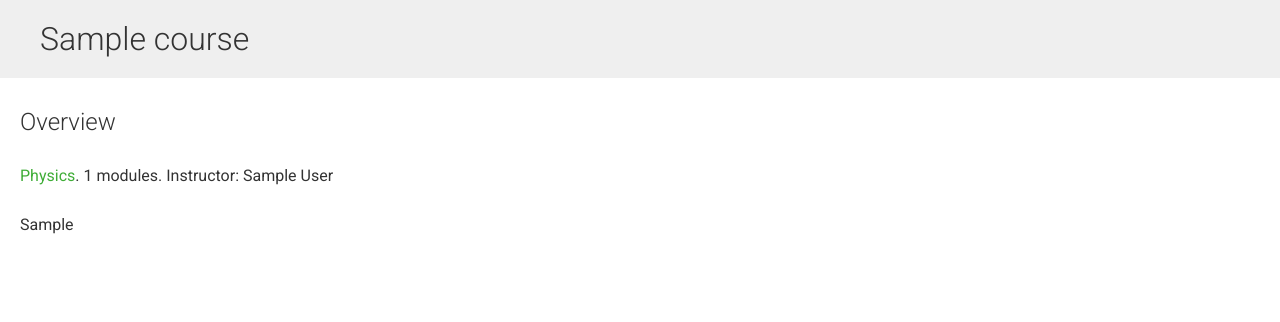
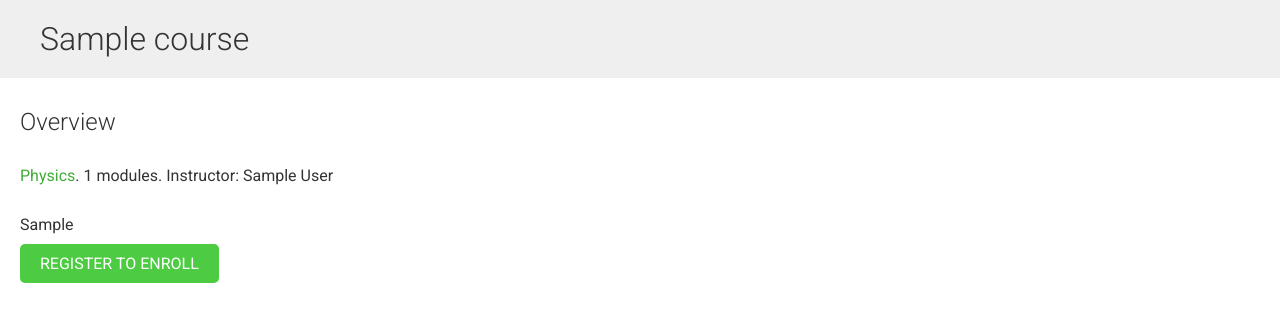
Before and after one commit to cewko/e-learning-platform, a Django app: a page that uses courses/templates/courses/course/detail.html in a window 1280 px wide. Shown: the part 54-376 px from the top of the page. Run offline with Django 5.2, Linux system fonts and the light colour scheme; data comes from the database, SQL or seed files in the repository; tables that the repository leaves empty hold one stand-in row (values such as "Sample post").

Commit message:
ability to encroll in courses

```diff
--- a/courses/models.py
+++ b/courses/models.py
@@ -31,6 +31,11 @@ class Course(models.Model):
     slug = models.SlugField(max_length=256, unique=True)
     overview = models.TextField()
     created = models.DateTimeField(auto_now_add=True)
+    students = models.ManyToManyField(
+        User,
+        related_name="courses_joined",
+        blank=True
+    )
 
     class Meta:
         ordering = ["-created"]
--- a/courses/templates/courses/course/detail.html
+++ b/courses/templates/courses/course/detail.html
@@ -18,6 +18,17 @@
                 Instructor: {{ object.owner.get_full_name }}
             </p>
             {{ object.overview|linebreaks }}
+            {% if request.user.is_authenticated %}
+                <form action="{% url 'student_enroll_course' %}" method="post">
+                    {{ enroll_form }}
+                    {% csrf_token %}
+                    <input type="submit" value="Enroll now">
+                </form>
+            {% else %}
+                <a href="{% url "student_registration" %}" class="button">
+                    Register to enroll
+                </a>
+            {% endif %}
         </div>
     {% endwith %}
 {% endblock %}
--- a/courses/views.py
+++ b/courses/views.py
@@ -14,11 +14,19 @@ from django.forms.models import modelform_factory
 from braces.views import CsrfExemptMixin, JsonRequestResponseMixin
 from django.db.models import Count
 from django.views.generic.detail import DetailView
+from students.forms import CourseEnrollForm
 
 
 class CourseDetailView(DetailView):
     model = Course
     template_name = "courses/course/detail.html"
+
+    def get_context_data(self, **kwargs):
+        context = super().get_context_data(**kwargs)
+        context["enroll_form"] = CourseEnrollForm(
+            initial={"course": self.object}
+        )
+        return context
 
 
 class CourseListView(TemplateResponseMixin, View):
--- /dev/null
+++ b/students/forms.py
@@ -0,0 +1,13 @@
+from django import forms
+from courses.models import Course
+
+
+class CourseEnrollForm(forms.Form):
+    course = forms.ModelChoiceField(
+        queryset=Course.objects.none(),
+        widget=forms.HiddenInput
+    )
+
+    def __init__(self, *args, **kwargs):
+        super(CourseEnrollForm, self).__init__(*args, **kwargs)
+        self.fields["course"].queryset = Course.objects.all()
--- a/students/urls.py
+++ b/students/urls.py
@@ -7,4 +7,9 @@ urlpatterns = [
         views.StudentRegistrationView.as_view(),
         name="student_registration"
     ),
+    path(
+        "enroll-course/",
+        views.StudentEntollCourseView.as_view(),
+        name="student_enroll_course"
+    ),
 ]
```
Also changed, not shown: students/views.py (+18 -0 lines), courses/migrations/0004_course_students.py (added).
